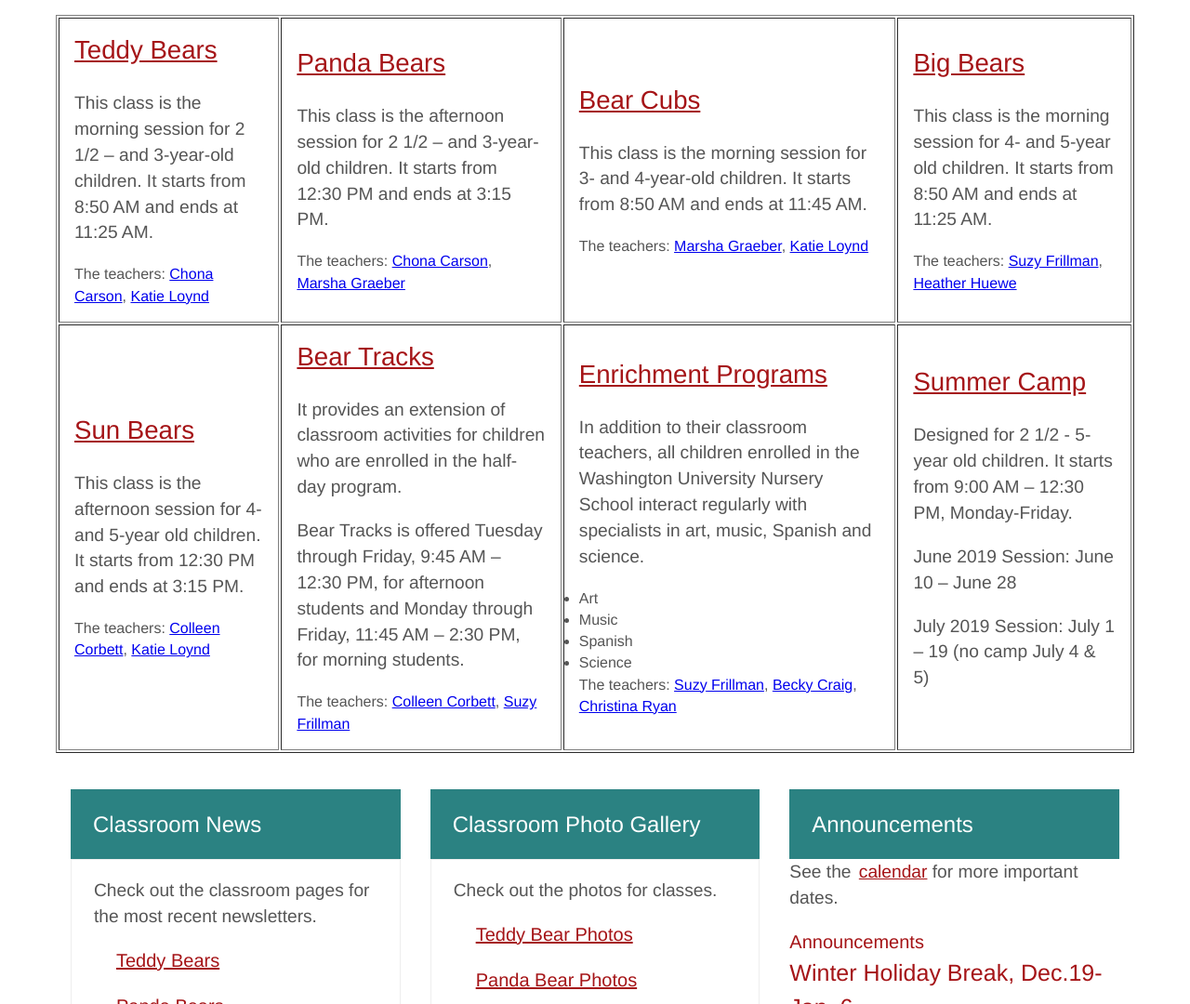
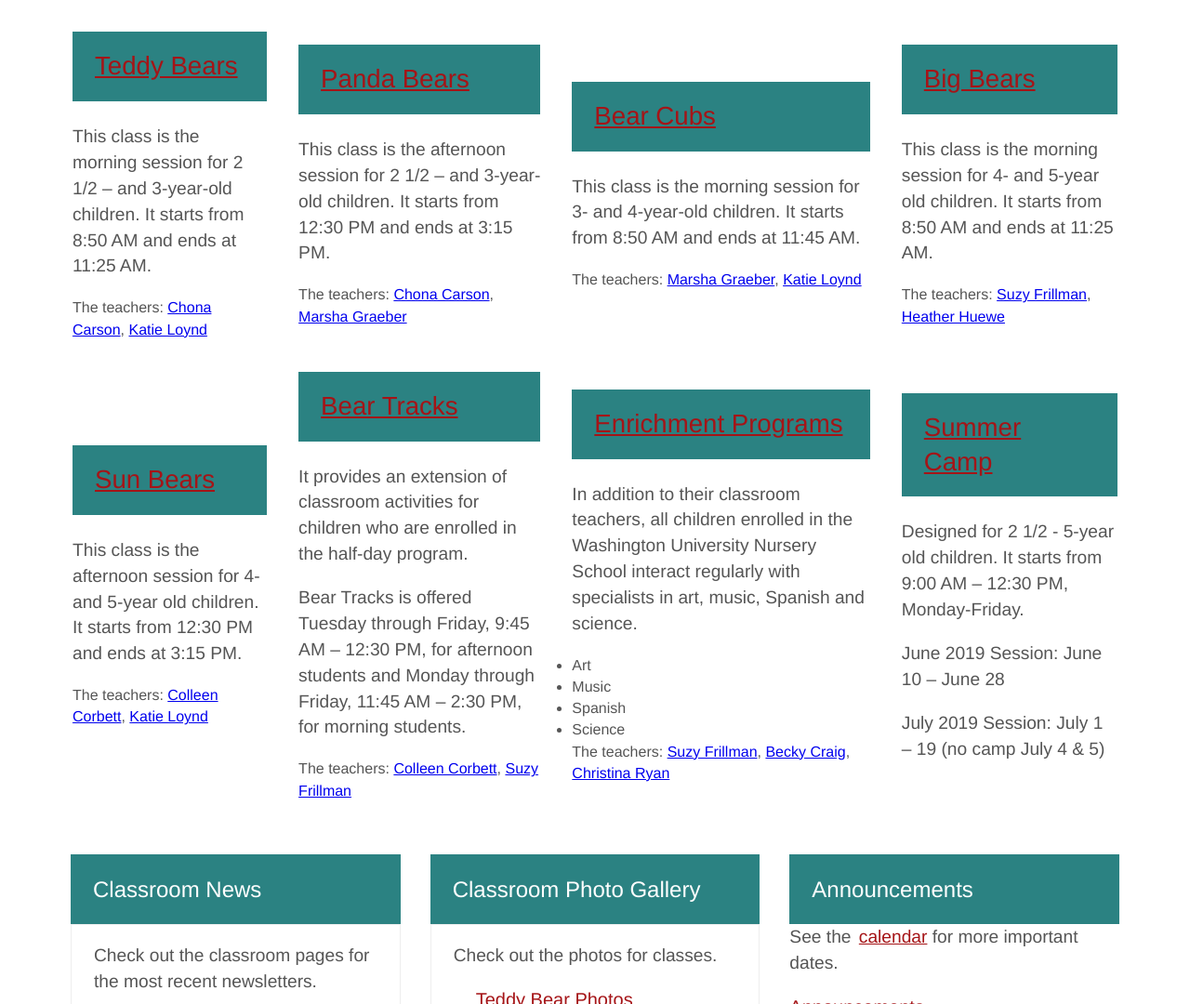
Before and after one commit to cse256-sp2023/information-foraging-project-monk_steuber_liao, a website: page files/index.html in a window 1280 px wide. Shown: the part 1216-2296 px from the top of the page at 93% size. Drawn offline with nearby package versions, Linux system fonts and the light colour scheme; files that its build step writes are made by us from their sources; files whose address does not match are found by name.

Commit message:
home page

```diff
--- a/files/css/index.css
+++ b/files/css/index.css
@@ -44,6 +44,8 @@
 .column_class {
     padding: 16px;
     font-size: 1em;
+    text-align: left;
+
 }
 
 .column {
--- a/files/index.html
+++ b/files/index.html
@@ -28,12 +28,12 @@
       learn and to accomplish challenging tasks and that they gain experience
       and skills in interacting with others.
     </p>
-    <table border="1" width="100%">
+    <table width="100%">
       <tr>
         <td>
           <div class="column_class">
-            <h2><a href="files/teddy_bears.html">Teddy Bears</a></h2>
-            <div class="classroom-content">
+            <h2 class="column-header"><a href="files/teddy_bears.html">Teddy Bears</a></h2>
+            <div class="inner-div">
                 <p>This class is the morning session for 2 1/2 – and 3-year-old children. It starts from 8:50 AM and ends at 11:25 AM.</p>
                 The teachers: <a href="files/chona_carson.html">Chona Carson</a>, <a href="files/katie_loynd.html">Katie Loynd</a>
             </div>
@@ -41,8 +41,8 @@
         </td>
         <td>
           <div class="column_class">
-            <h2><a href="files/panda_bears.html">Panda Bears</a></h2>
-            <div class="classroom-content">
+            <h2 class="column-header"><a href="files/panda_bears.html">Panda Bears</a></h2>
+            <div class="inner-div">
               <p>This class is the afternoon session for 2 1/2 – and 3-year-old children. It starts from 12:30 PM and ends at 3:15 PM.</p>
                 The teachers: <a href="files/chona_carson.html">Chona Carson</a>, <a href="files/marsha_graeber.html">Marsha Graeber</a>
             </div>
@@ -50,8 +50,8 @@
         </td>
         <td>
           <div class="column_class">
-            <h2><a href="files/bear_cubs.html">Bear Cubs</a></h2>
-            <div class="classroom-content">
+            <h2 class="column-header"><a href="files/bear_cubs.html">Bear Cubs</a></h2>
+            <div class="inner-div">
               <p>This class is the morning session for 3- and 4-year-old children. It starts from 8:50 AM and ends at 11:45 AM.</p>
                 The teachers: <a href="files/marsha_graeber.html">Marsha Graeber</a>, <a href="files/katie_loynd.html">Katie Loynd</a>
             </div>
@@ -59,8 +59,8 @@
         </td>
         <td>
           <div class="column_class">
-            <h2><a href="files/big_bears.html">Big Bears</a></h2>
-            <div class="classroom-content">
+            <h2 class="column-header"><a href="files/big_bears.html">Big Bears</a></h2>
+            <div class="inner-div">
               <p> This class is the morning session for 4- and 5-year old children. It starts from 8:50 AM and ends at 11:25 AM.</p>
               The teachers: <a href="files/suzy_frillman.html">Suzy Frillman</a>, <a href="files/heather_huewe.html">Heather Huewe</a>
             </div>
@@ -70,8 +70,8 @@
       </tr>
         <td>
           <div class="column_class">
-            <h2><a href="files/sun_bears.html">Sun Bears</a></h2>
-            <div class="classroom-content">
+            <h2 class="column-header"><a href="files/sun_bears.html">Sun Bears</a></h2>
+            <div class="inner-div">
               <p>This class is the afternoon session for 4- and 5-year old children. It starts from 12:30 PM and ends at 3:15 PM.</p>
               The teachers: <a href="files/colleen_corbett.html">Colleen Corbett</a>, <a href="files/katie_loynd.html">Katie Loynd</a>
             </div>
@@ -79,8 +79,8 @@
         </td>
         <td>
           <div class="column_class">
-            <h2><a href="files/bear_tracks.html">Bear Tracks</a></h2>
-            <div class="classroom-content">
+            <h2 class="column-header"><a href="files/bear_tracks.html">Bear Tracks</a></h2>
+            <div class="inner-div">
               <p>It provides an extension of classroom activities for children who are enrolled in the half-day program.</p>
               <p>Bear Tracks is offered Tuesday through Friday, 9:45 AM – 12:30 PM, for afternoon students and Monday through Friday, 11:45 AM – 2:30 PM, for morning students. </p>
               The teachers: <a href="files/colleen_corbett.html">Colleen Corbett</a>, <a href="files/suzy_frillman.html">Suzy Frillman</a>
@@ -89,8 +89,8 @@
         </td>
         <td>
           <div class="column_class">
-            <h2><a href="files/enrichment_programs.html">Enrichment Programs</a></h2>
-            <div class="classroom-content">
+            <h2 class="column-header"><a href="files/enrichment_programs.html">Enrichment Programs</a></h2>
+            <div class="inner-div">
               <p>In addition to their classroom teachers, all children enrolled in the Washington University Nursery School interact regularly with specialists in art, music, Spanish and science.</p>
               <ul>
                 <li>
@@ -112,8 +112,8 @@
         </td>
         <td>
           <div class="column_class">
-            <h2><a href="files/summer_camp">Summer Camp</a></h2>
-            <div class="classroom-content">
+            <h2 class="column-header"><a href="files/summer_camp">Summer Camp</a></h2>
+            <div class="inner-div">
               <p>Designed for 2 1/2 - 5-year old children. It starts from 9:00 AM – 12:30 PM, Monday-Friday.</p>
               <p>June 2019 Session: June 10 – June 28</p>
               <p>July 2019 Session: July 1 – 19 (no camp July 4 & 5)</p>
@@ -132,11 +132,12 @@
           <p>
             Check out the classroom pages for the most recent newsletters.
           </p>
-          <a id="teddy-bears" href="files/teddy_bears_news.html">Teddy Bears</a>
-          <a id="panda-bears" href="files/panda_bears_news.html">Panda Bears</a>
-          <a id="bear-cubs" href="files/bear_cubs_news.html">Bear Cubs</a>
-          <a id="big-bears" href="files/big_bears_news.html">Big Bears</a>
-          <a id="sun-bears" href="files/sun_bears_news.html">Sun Bears</a>
+
+          <a id="teddy-bears" href="files/teddy_bear_news.html" rel="bookmark">Teddy Bears</a>
+          <a id="panda-bears" href="files/panda_bear_newsletter.html" rel="bookmark">Panda Bears</a>
+          <a id="bear-cubs" href="files/bear_cubs_news.html" rel="bookmark">Bear Cubs</a>
+          <a id="big-bears" href="files/big_bear_newsletter.html" rel="bookmark">Big Bears</a>
+          <a id="sun-bears" href="files/sun_bear_news.html" rel="bookmark">Sun Bears</a>
           <a id="bear-tracks" href="files/bear_tracks.html">Bear Tracks</a>
           <a id="enrichment-program" href="files/enrichment_programs.html">Enrichment Program</a>
         </div>
```
